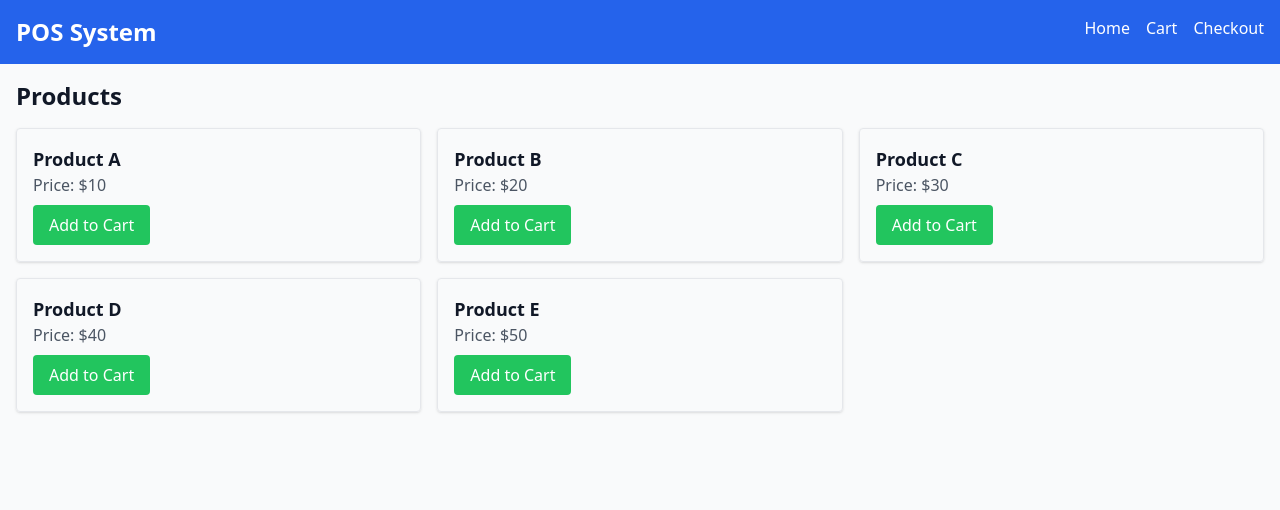
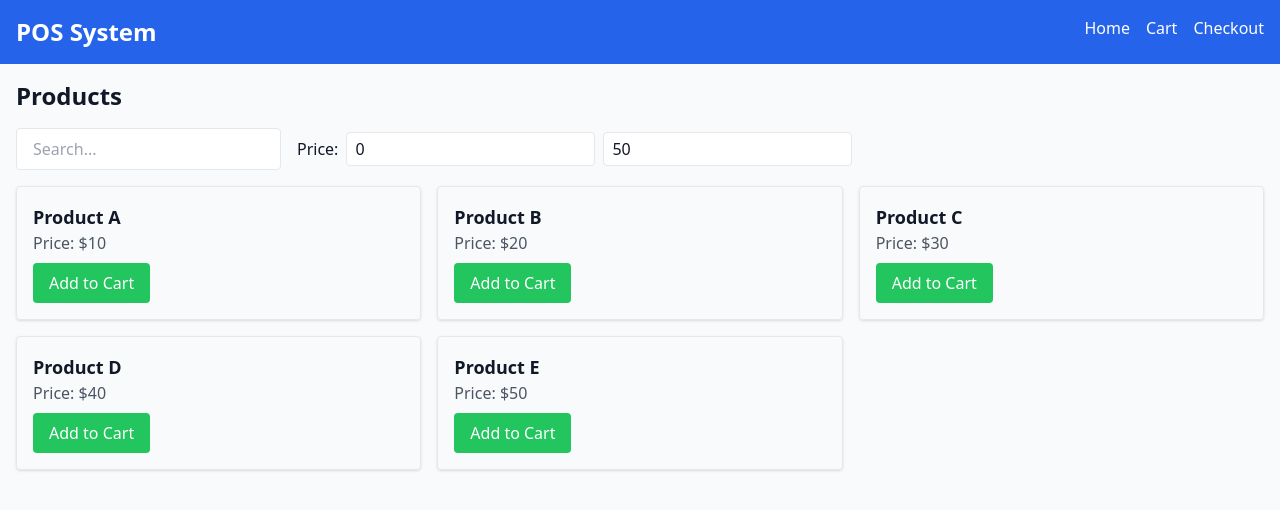
Before and after one commit to iandev14/nextjs-simple-pos-frontend, a Next.js app: page / in a window 1280 px wide. Shown: the top 510 px of the page. Built offline with nearby package versions, Linux system fonts and the light colour scheme.

Commit message:
modify home page

```diff
--- a/src/app/page.jsx
+++ b/src/app/page.jsx
@@ -1,16 +1,56 @@
 "use client"; // Enables client-side interactivity
 import { useState } from "react";
-import ProductCard from "../components/ProductCard";
-import products from "../mockData/products";
+import products from "@/mockData/products";
+import ProductCard from "@/components/ProductCard";
 
 export default function Home() {
-  const [productList] = useState(products);
+  const [searchTerm, setSearchTerm] = useState("");
+  const [priceRange, setPriceRange] = useState([0, 50]);
+
+  const filteredProducts = products.filter(
+    (product) =>
+      product.name.toLowerCase().includes(searchTerm.toLowerCase()) &&
+      product.price >= priceRange[0] &&
+      product.price <= priceRange[1]
+  );
 
   return (
     <div>
       <h1 className="text-2xl font-bold mb-4">Products</h1>
+      {/* Search and Filter */}
+      <div className="flex items-center mb-4">
+        <input
+          type="text"
+          placeholder="Search..."
+          value={searchTerm}
+          onChange={(e) => setSearchTerm(e.target.value)}
+          className="border px-4 py-2 rounded mr-4"
+        />
+        <div className="flex items-center">
+          <span className="mr-2">Price:</span>
+          <input
+            type="number"
+            placeholder="Min"
+            value={priceRange[0]}
+            onChange={(e) =>
+              setPriceRange([Number(e.target.value), priceRange[1]])
+            }
+            className="border px-2 py-1 rounded mr-2"
+          />
+          <input
+            type="number"
+            placeholder="Max"
+            value={priceRange[1]}
+            onChange={(e) =>
+              setPriceRange([priceRange[0], Number(e.target.value)])
+            }
+            className="border px-2 py-1 rounded"
+          />
+        </div>
+      </div>
+      {/* Product Grid */}
       <div className="grid grid-cols-1 md:grid-cols-3 gap-4">
-        {productList.map((product) => (
+        {filteredProducts.map((product) => (
           <ProductCard key={product.id} product={product} />
         ))}
       </div>
--- a/src/mockData/products.js
+++ b/src/mockData/products.js
@@ -4,6 +4,7 @@ const products = [
   { id: 3, name: "Product C", price: 30 },
   { id: 4, name: "Product D", price: 40 },
   { id: 5, name: "Product E", price: 50 },
+  { id: 6, name: "Product F", price: 60 },
 ];
 
 export default products;
```
